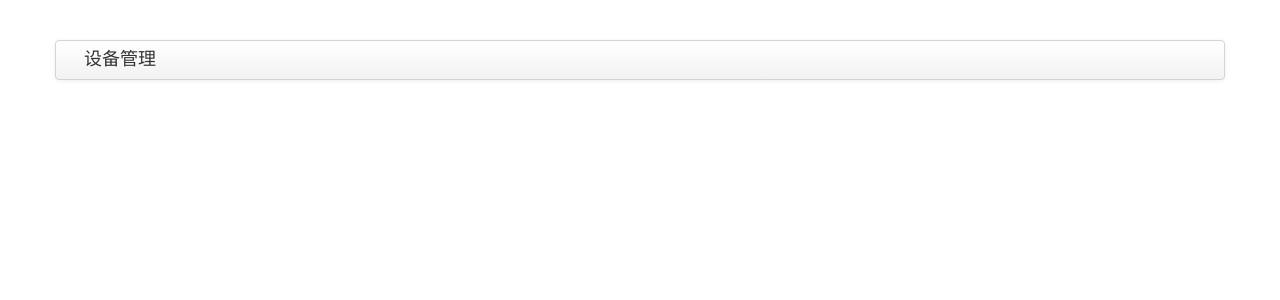
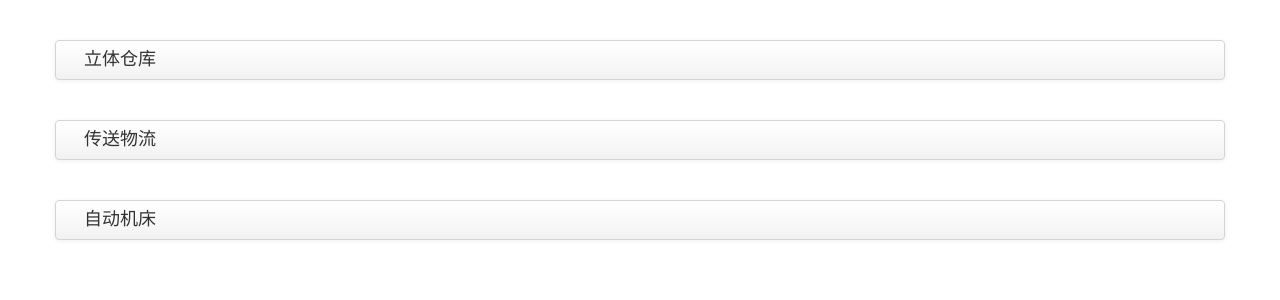
Before and after one commit to xyk-sknight/flask-web-smart_manufactorying, a Python web app: template app/templates/equpiments.html in a window 1280 px wide. Shown: the part 52-352 px from the top of the page. Run offline with Jinja, Linux system fonts and the light colour scheme; the template is opened without the code that fills it, so the values that code supplies are empty; some libraries are stand-ins or nearby versions.

Commit message:
数据库设备表建立

```diff
--- a/app/models.py
+++ b/app/models.py
@@ -45,3 +45,9 @@ class Product(db.Model):
 
     def __repr__(self):
         return '<Product %r>' % self.id
+
+class Equpiment(db.Model):
+    id = db.Column(db.Integer,primary_key = True)
+    ept_name = db.Column(db.String(64), unique=True, index=True)
+    status = db.Column(db.String(64))
+    position = db.Column(db.String(64))
--- a/app/templates/equpiments.html
+++ b/app/templates/equpiments.html
@@ -11,7 +11,17 @@
 
 <div class="row" style="padding: 20px 0;">
 	<div class="row_head_block ">
-		<p>设备管理</p>
+		<p>立体仓库</p>
+	</div>
+</div>
+<div class="row" style="padding: 20px 0;">
+	<div class="row_head_block ">
+		<p>传送物流</p>
+	</div>
+</div>
+<div class="row" style="padding: 20px 0;">
+	<div class="row_head_block ">
+		<p>自动机床</p>
 	</div>
 </div>
 
```
Also changed, not shown: app/main/forms.py (+18 -5 lines), data-dev.sqlite.
